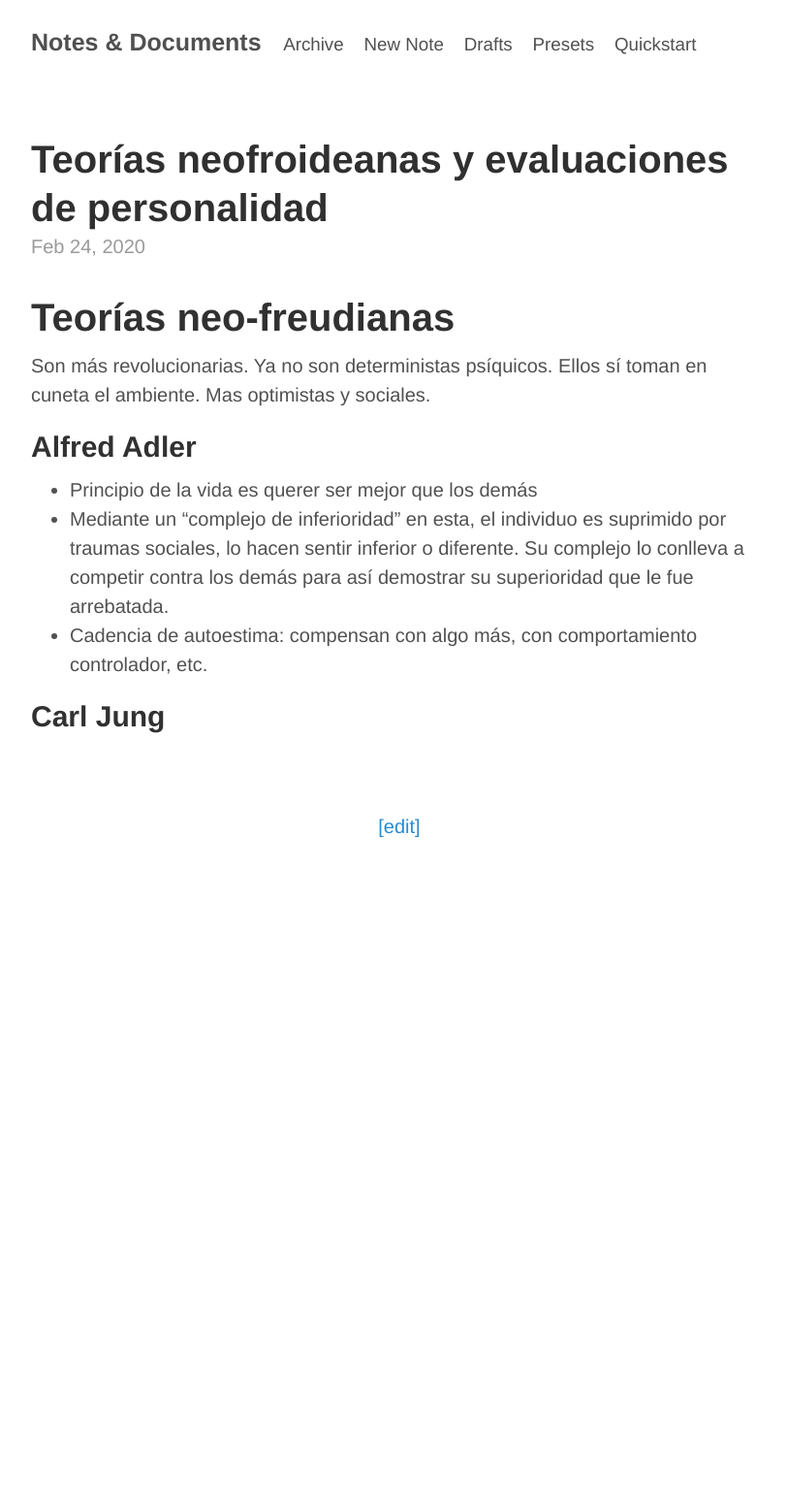
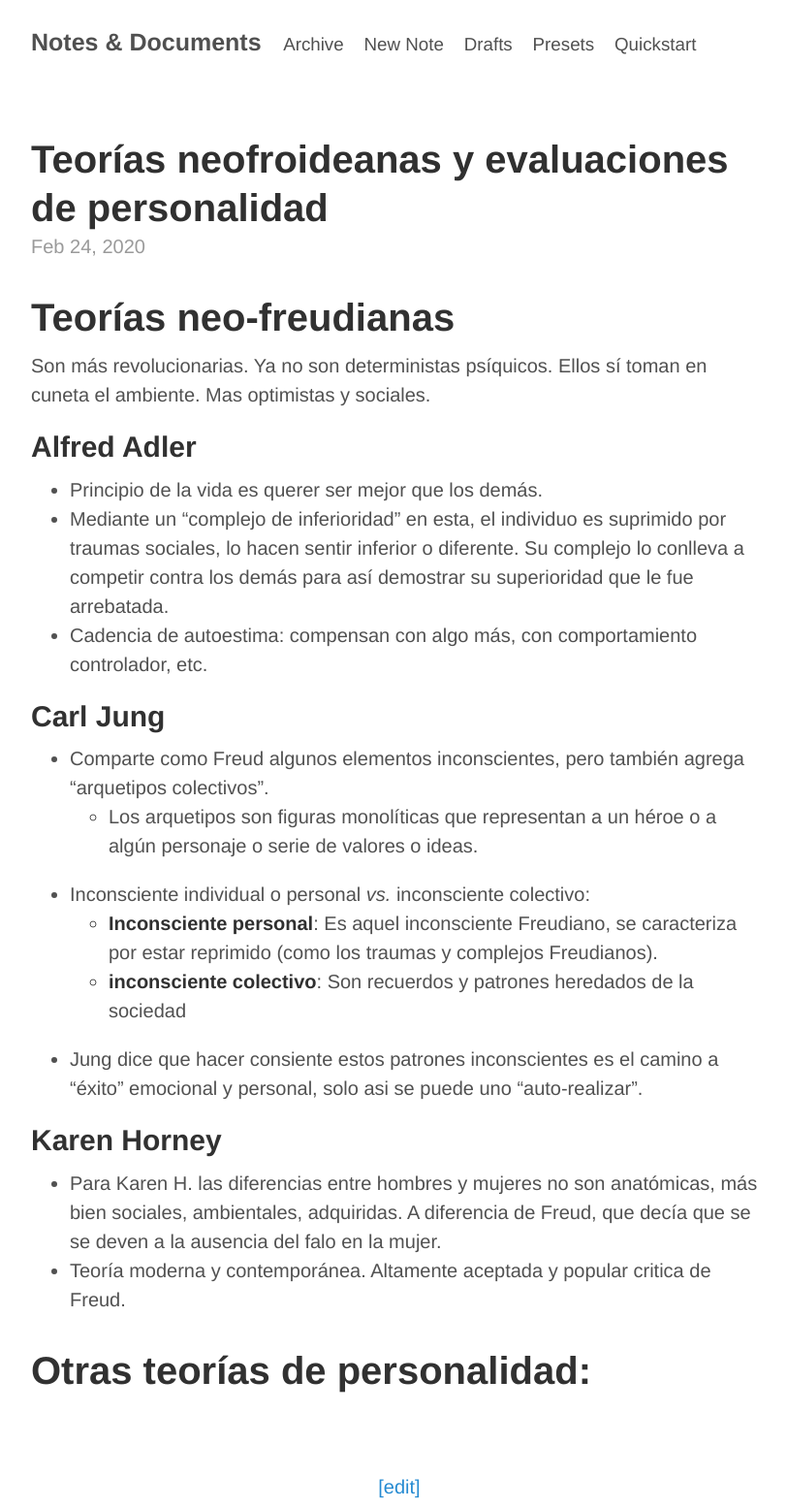
Before and after one commit to alex-esc/notes, a Jekyll site: the page built from _posts/2020-02-24-neo-freud-perso.md, in a window 1280 px wide. Shown: the whole page at 97% size, without its empty margins (228-1040 px from the left). Built offline with Jekyll 4.4.1, drawn with Linux system fonts in a browser that asks for light colours; before the commit the page ends 900 px from its top, so only the background shows below that.

Commit message:
Update 2020-02-24-neo-freud-perso.md

```diff
--- a/_posts/2020-02-24-neo-freud-perso.md
+++ b/_posts/2020-02-24-neo-freud-perso.md
@@ -10,8 +10,22 @@ Son más revolucionarias. Ya no son deterministas psíquicos. Ellos sí toman en
 
 ## Alfred Adler
 
-* Principio de la vida es querer ser mejor que los demás
+* Principio de la vida es querer ser mejor que los demás.
 * Mediante un "complejo de inferioridad" en esta, el individuo es suprimido por traumas sociales, lo hacen sentir inferior o diferente. Su complejo lo conlleva a competir contra los demás para así demostrar su superioridad que le fue arrebatada.
 * Cadencia de autoestima: compensan con algo más, con comportamiento controlador, etc.
 
 ## Carl Jung
+
+* Comparte como Freud algunos elementos inconscientes, pero también agrega "arquetipos colectivos".
+	+ Los arquetipos son figuras monolíticas que representan a un héroe o a algún personaje o serie de valores o ideas.
+* Inconsciente individual o personal *vs.* inconsciente colectivo:
+	+ **Inconsciente personal**: Es aquel inconsciente Freudiano, se caracteriza por estar reprimido (como los traumas y complejos Freudianos).
+	+ **inconsciente colectivo**: Son recuerdos y patrones heredados de la sociedad
+* Jung dice que hacer consiente estos patrones inconscientes es el camino a "éxito" emocional y personal, solo asi se puede uno "auto-realizar".
+
+## Karen Horney
+
+* Para Karen H. las diferencias entre hombres y mujeres no son anatómicas, más bien sociales, ambientales, adquiridas. A diferencia de Freud, que decía que se se deven a la ausencia del falo en la mujer.
+* Teoría moderna y contemporánea. Altamente aceptada y popular critica de Freud.
+
+# Otras teorías de personalidad:
```
